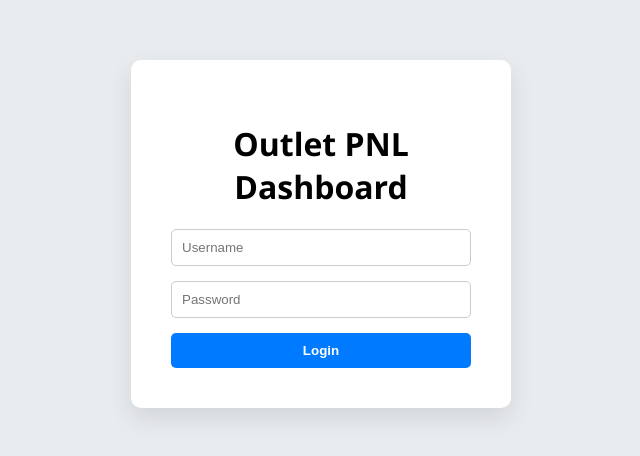
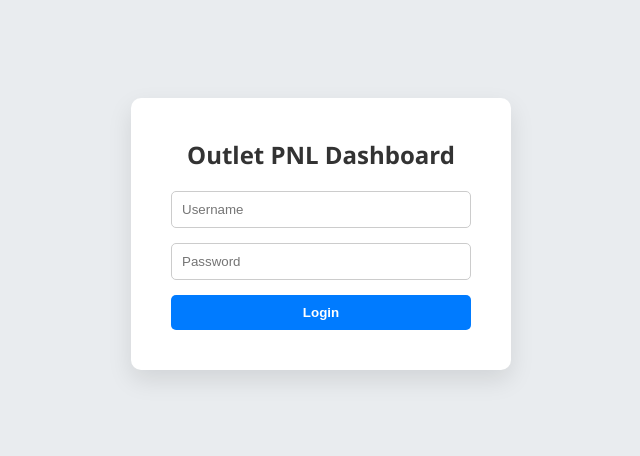
Before and after one commit to arup1034/Outlet-PNL, a plain HTML site: page Index.html in a window 1280 px wide. Shown: the part 166-622 px from the top of the page, without its empty margins (319-959 px from the left). Drawn offline with Linux system fonts and the light colour scheme.

Commit message:
Update Index.html

```diff
--- a/Index.html
+++ b/Index.html
@@ -106,7 +106,7 @@
 <!-- 1. LOGIN SCREEN -->
 <div id="login-overlay">
   <div class="login-box">
-    <h1>Outlet PNL Dashboard</h1>
+    <h2>Outlet PNL Dashboard</h2>
     <input type="text" id="loginUser" class="login-input" placeholder="Username" />
     <input type="password" id="loginPass" class="login-input" placeholder="Password" />
     <button class="login-btn" onclick="checkLogin()">Login</button>
```
